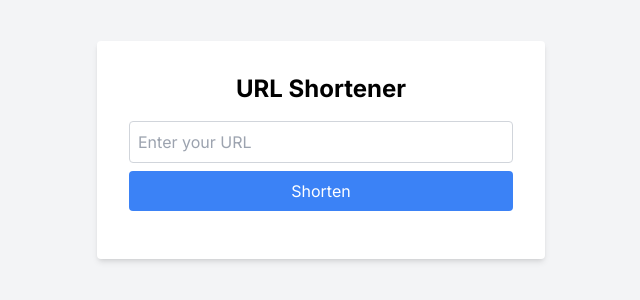
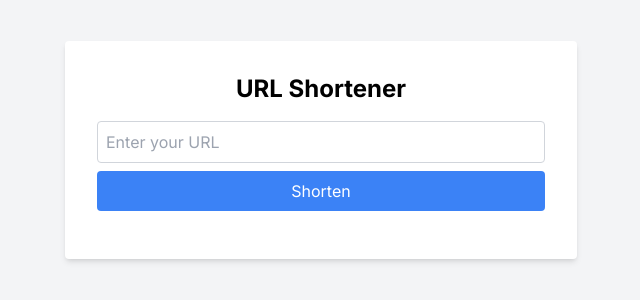
Before and after one commit to ylohnitram/url-shortener, a Next.js app: page / in a window 1280 px wide. Shown: the part 250-550 px from the top of the page, without its empty margins (319-959 px from the left). Built offline with nearby package versions, Linux system fonts and the light colour scheme.

Commit message:
form with style

```diff
--- a/app/page.js
+++ b/app/page.js
@@ -29,15 +29,15 @@ export default function Home() {
 
   return (
     <div className="flex items-center justify-center min-h-screen bg-gray-100">
-      <div className="bg-white p-8 rounded shadow-md w-full max-w-md">
-        <h1 className="text-2xl font-bold mb-4 text-center">URL Shortener</h1>
+      <div className="bg-white p-8 rounded shadow-md w-full max-w-lg text-center">
+        <h1 className="text-2xl font-bold mb-4">URL Shortener</h1>
         <form onSubmit={handleSubmit} className="mb-4">
           <input
             type="url"
             value={originalUrl}
             onChange={(e) => setOriginalUrl(e.target.value)}
             placeholder="Enter your URL"
-            className="w-full p-2 border border-gray-300 rounded mb-2"
+            className="w-full p-2 border border-gray-300 rounded mb-2 text-black"
             required
           />
           <button type="submit" className="w-full p-2 bg-blue-500 text-white rounded hover:bg-blue-600">
@@ -45,7 +45,7 @@ export default function Home() {
           </button>
         </form>
         {shortUrl && (
-          <div className="text-center">
+          <div>
             <h2 className="text-xl mb-2">Shortened URL:</h2>
             <button
               onClick={handleCopy}
```
